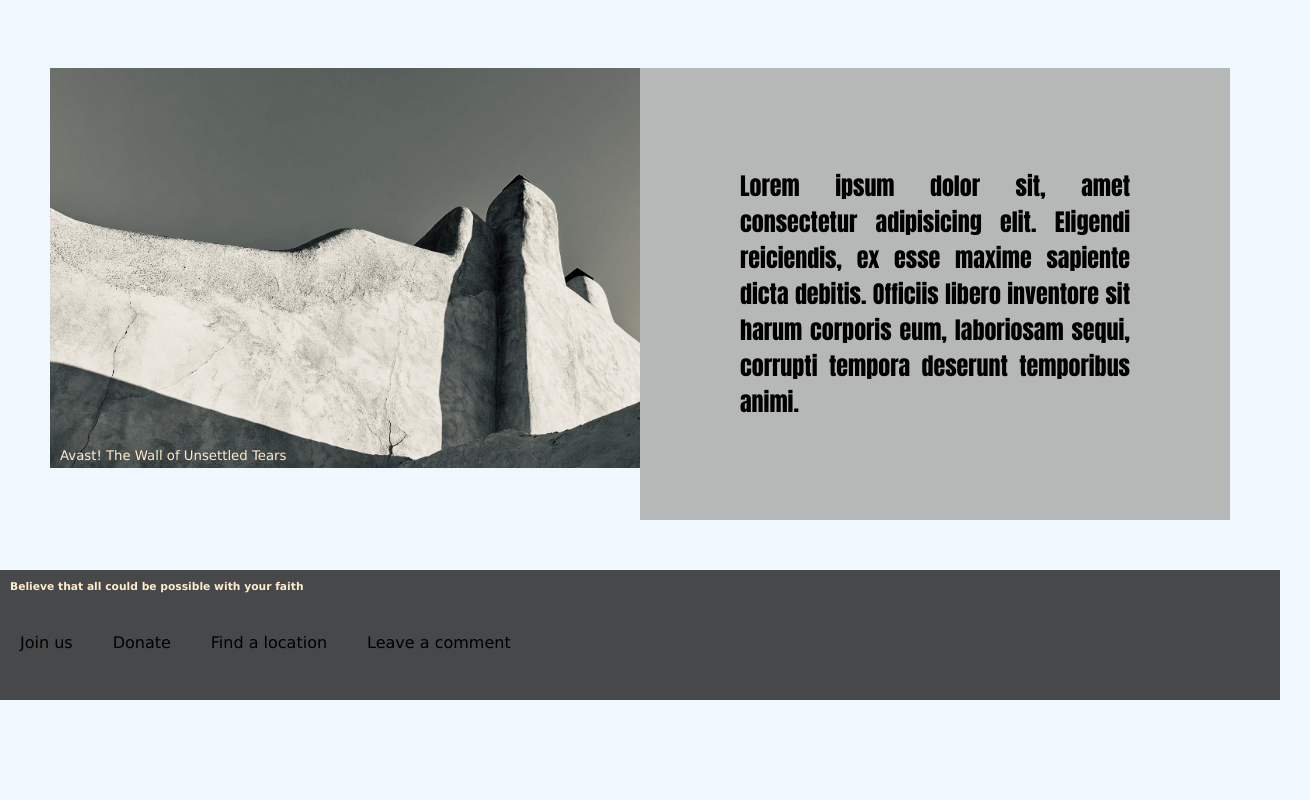
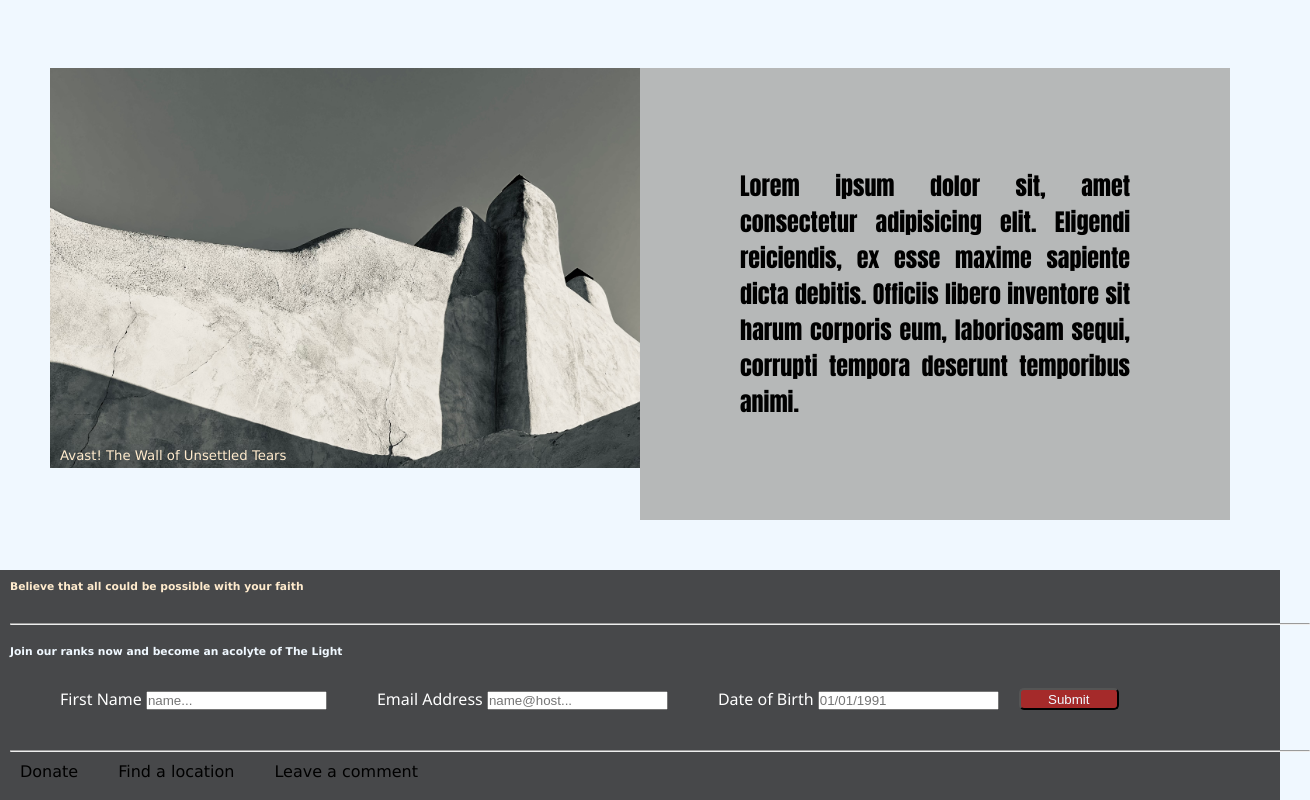
Before and after one commit to GoldnRamen/Rework-Playground, a plain HTML site: page index.html in a window 1280 px wide. Shown: the part 956-1756 px from the top of the page, 1310 px wide, since content can reach past the window. Before the commit the page ends 1656 px from the top, so only its background shows below. Drawn offline with Linux system fonts and the light colour scheme; files whose address does not match are found by name.

Commit message:
Changed the 'Join Us' tab to a form containing name, email and DOB on the same index page

```diff
--- a/index.html
+++ b/index.html
@@ -52,11 +52,32 @@
     </div>
     <footer>
         <div>
-            <h6>Believe that all could be possible with your faith</h6>
+            <h6>
+                Believe that all could be possible with your faith
+            </h6>
+            <hr>
+            <h6 style="padding-top: 20px; color: aliceblue;">
+                Join our ranks now and become an acolyte of The Light
+            </h6>
         </div>
+            <form action="#">
+                <label>
+                    First Name
+                    <input type="text" placeholder="name..."/><br />
+                </label>
+                <label>
+                    Email Address
+                    <input type="email" placeholder="name@host..."/><br />
+                </label>
+                <label>
+                    Date of Birth
+                    <input type="datetime" placeholder="01/01/1991"/><br />
+                </label>
+                <button>Submit</button>
+            </form>
+        <hr />
         <div class="foot-line2">
             <ul>
-                <li><a href="#"> Join us</a></li>
                 <li><a href="#">Donate</a></li>
                 <li><a href="#">Find a location</a></li>
                 <li><a href="#">Leave a comment</a></li>
--- a/style.css
+++ b/style.css
@@ -41,7 +41,7 @@ body{
 }
 footer{
     display: grid;
-    height: 130px;
+    height: 230px;
     grid-template-rows: 1fr 3fr;
     justify-content: space-between;
     padding: 10px;
@@ -114,3 +114,23 @@ footer h6{
     text-align: justify;
     padding: 100px 100px;
 }
+form{
+    display: flex;
+    flex-direction: row;
+    padding-bottom: 40px;
+}
+label{
+    font-family: 'Segoe UI', Tahoma, Geneva, Verdana, sans-serif;
+    justify-content: space-around;
+    padding-left: 50px;
+}
+button{
+    background-color: brown;
+    color: aliceblue;
+    border-radius: 5px;
+    width: 100px;
+    margin-left: 20px;
+}
+hr{
+    width: 1300px;
+}
```
